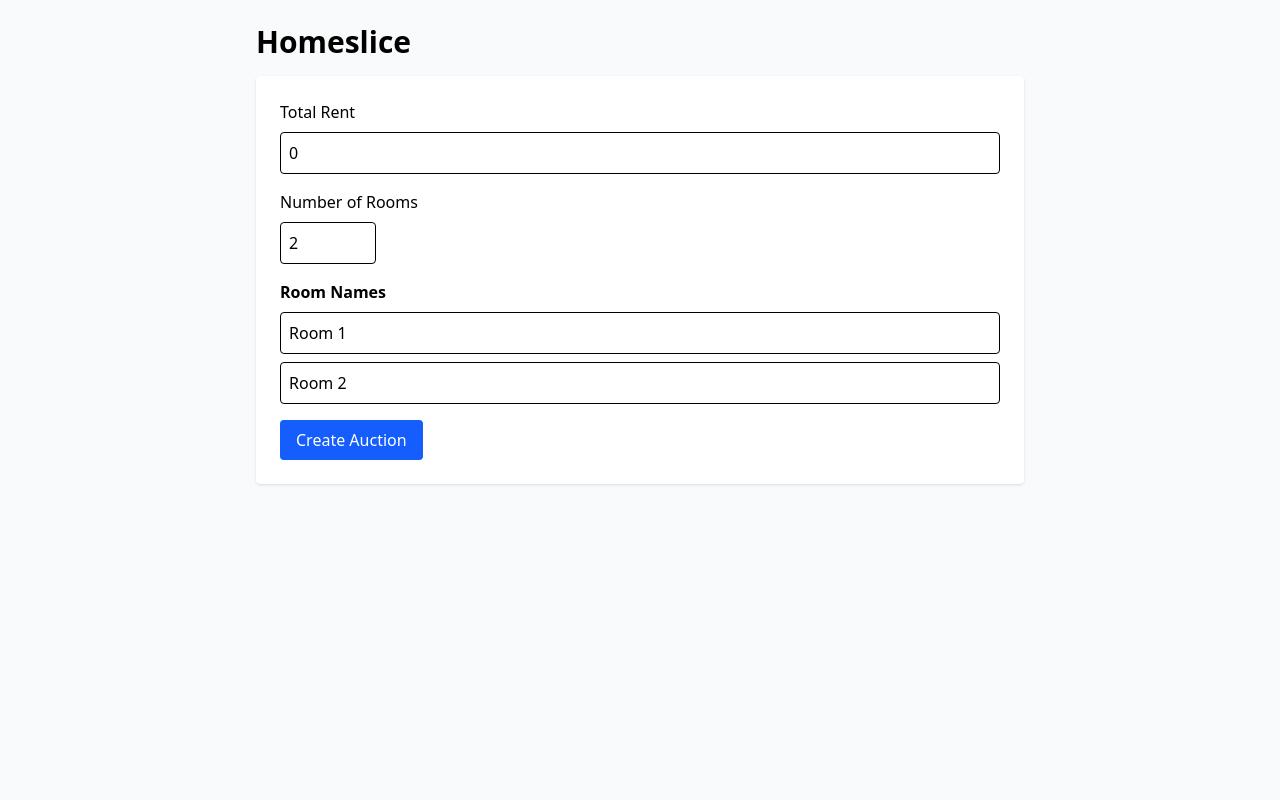
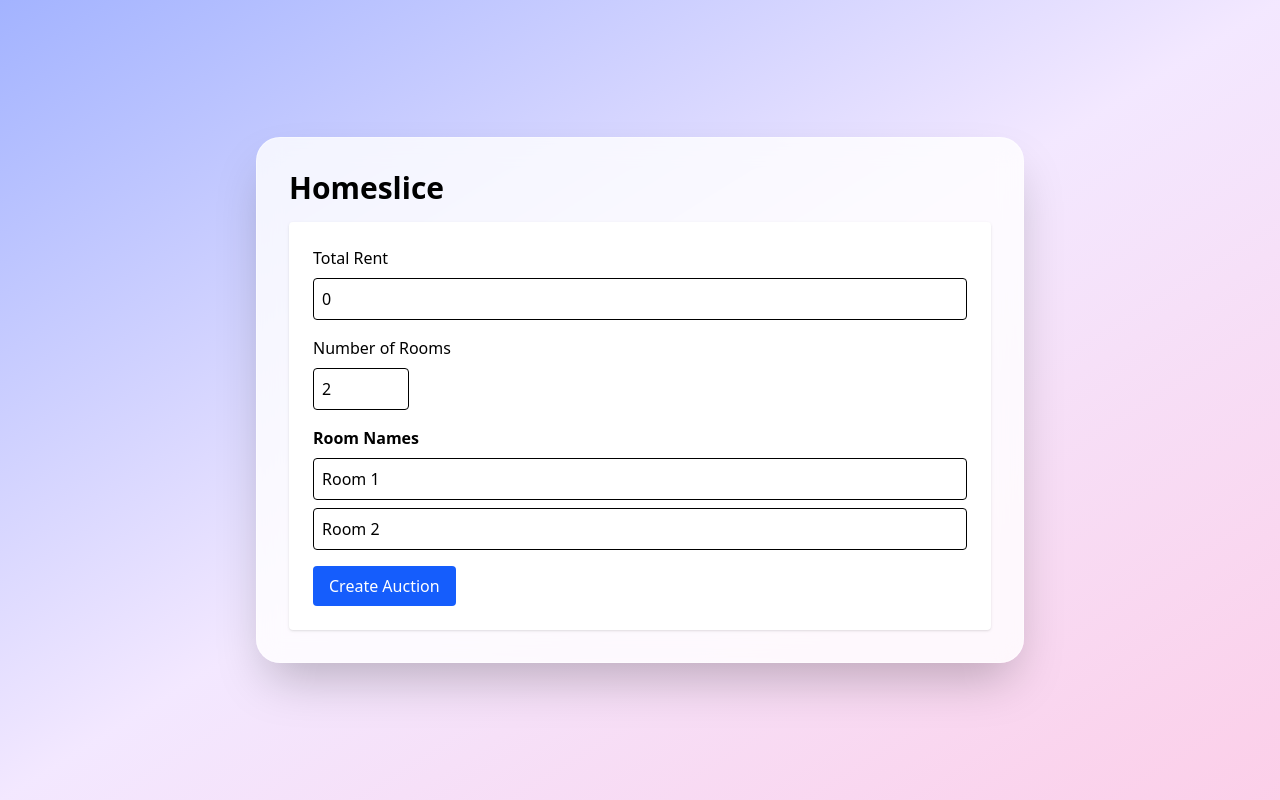
Before and after one commit to Eddiesg666/room-selection-app, a React (Vite) app: page / in a window 1280 px wide. Built offline with nearby package versions, Linux system fonts and the light colour scheme; no server answers.

Commit message:
refine design

```diff
--- a/src/App.tsx
+++ b/src/App.tsx
@@ -101,11 +101,17 @@ const AuctionRoomPage = () => {
 // 3. Main App component with routes
 export default function App() {
   return (
-    <div className="min-h-screen bg-slate-50 p-6">
-      <Routes>
-        <Route path="/" element={<HomePage />} />
-        <Route path="/auction/:auctionId" element={<AuctionRoomPage />} />
-      </Routes>
+    <div className="min-h-screen bg-gradient-to-br from-indigo-300 via-purple-100 to-pink-200 flex items-center justify-center font-sans">
+      <div className="w-full max-w-3xl p-8 rounded-3xl shadow-2xl backdrop-blur-md bg-white/80 border border-white/40 animate-fade-in">
+        <Routes>
+          <Route path="/" element={<HomePage />} />
+          <Route path="/auction/:auctionId" element={<AuctionRoomPage />} />
+        </Routes>
+      </div>
+      <style>{`
+        @keyframes fade-in { from { opacity: 0; transform: translateY(20px); } to { opacity: 1; transform: none; } }
+        .animate-fade-in { animation: fade-in 0.8s cubic-bezier(.4,0,.2,1) both; }
+      `}</style>
     </div>
   );
 }
```
Also changed, not shown: 1 other file (tests, documents, lock files or other folders).
